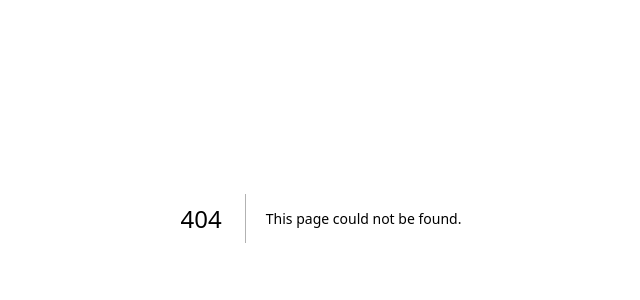
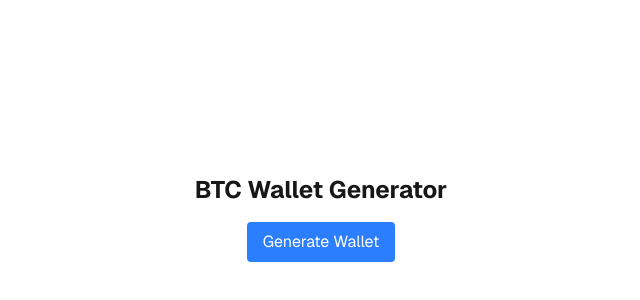
Before and after one commit to GLT1996/vercel-test, a Next.js app: page /btc-wallet in a window 1280 px wide. Before the commit this address had no page. Shown: the part 182-482 px from the top of the page, without its empty margins (319-959 px from the left). Built offline with nearby package versions, Linux system fonts and the light colour scheme.

Commit message:
feat: Add BTC wallet generator
- Installed ethereum-cryptography to handle cryptographic operations.
- Created BtcWalletGenerator component to generate and display a BTC private and public key.
- Added a new page at /btc-wallet to host the generator.
- Added a link to the new page on the home page.

```diff
--- /dev/null
+++ b/app/btc-wallet/page.tsx
@@ -0,0 +1,12 @@
+import BtcWalletGenerator from '../components/BtcWalletGenerator';
+
+export default function BtcWalletPage() {
+  return (
+    <div className="flex min-h-screen w-full items-center justify-center bg-zinc-50 font-sans dark:bg-black">
+        <main className="flex min-h-screen w-full flex-col items-center justify-center py-10 px-4 bg-white dark:bg-black md:px-8 lg:px-16">
+            <h1 className="text-2xl font-bold mb-4">BTC Wallet Generator</h1>
+            <BtcWalletGenerator />
+        </main>
+    </div>
+  );
+}
--- /dev/null
+++ b/app/components/BtcWalletGenerator.tsx
@@ -0,0 +1,41 @@
+'use client';
+
+import { useState } from 'react';
+import { getPublicKey } from '@ethereum-cryptography/secp256k1';
+import { utils } from '@ethereum-cryptography/utils';
+
+export default function BtcWalletGenerator() {
+  const [privateKey, setPrivateKey] = useState<string | null>(null);
+  const [publicKey, setPublicKey] = useState<string | null>(null);
+
+  const generateWallet = () => {
+    const privateKeyBytes = utils.randomBytes(32);
+    const publicKeyBytes = getPublicKey(privateKeyBytes);
+
+    setPrivateKey(utils.bytesToHex(privateKeyBytes));
+    setPublicKey(utils.bytesToHex(publicKeyBytes));
+  };
+
+  return (
+    <div className="space-y-4">
+      <button
+        onClick={generateWallet}
+        className="px-4 py-2 bg-blue-500 text-white rounded hover:bg-blue-600"
+      >
+        Generate Wallet
+      </button>
+      {privateKey && (
+        <div>
+          <h3 className="font-bold">Private Key:</h3>
+          <p className="break-all">{privateKey}</p>
+        </div>
+      )}
+      {publicKey && (
+        <div>
+          <h3 className="font-bold">Public Key:</h3>
+          <p className="break-all">{publicKey}</p>
+        </div>
+      )}
+    </div>
+  );
+}
--- a/app/page.tsx
+++ b/app/page.tsx
@@ -43,6 +43,12 @@ export default async function Home() {
           >
             发邮件工具（Gmail）
           </Link>
+          <Link
+              href="/btc-wallet"
+              className="flex h-12 w-full max-w-xs items-center justify-center rounded-full border border-solid border-black/[.08] px-5 transition-colors hover:border-transparent hover:bg-black/[.04] dark:border-white/[.145] dark:hover:bg-[#1a1a1a] md:max-w-xs"
+          >
+            BTC钱包生成工具
+          </Link>
         </div>
       </main>
     </div>
--- a/package.json
+++ b/package.json
@@ -17,6 +17,7 @@
   "dependencies": {
     "@prisma/client": "^5.20.0",
     "bcryptjs": "^2.4.3",
+    "ethereum-cryptography": "^3.2.0",
     "exceljs": "^4.4.0",
     "next": "16.1.1",
     "nodemailer": "^7.0.12",
```
Also changed, not shown: 1 other file (tests, documents, lock files or other folders).
